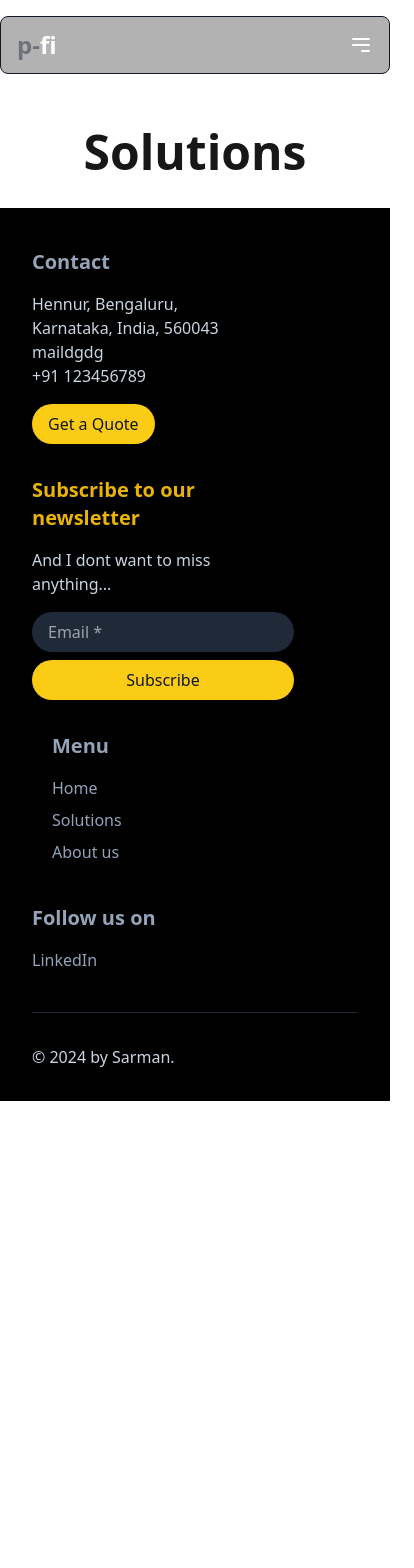
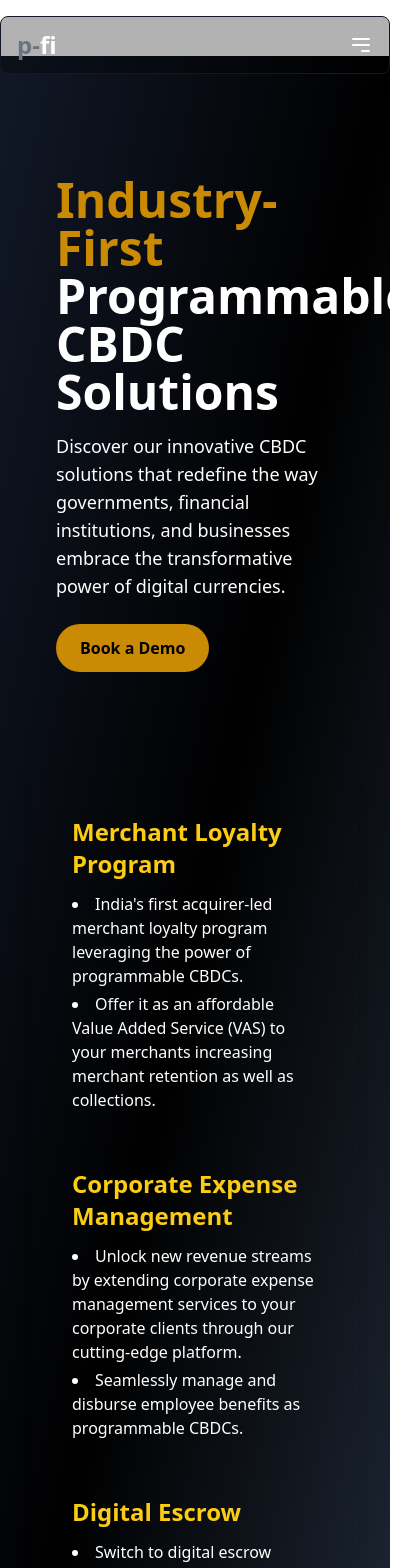
Before and after one commit to pfi-cbdc/pfi_frontend, a Next.js app: page /solutions in a window 390 px wide. Shown: the top 1568 px of the page, 414 px wide, since content can reach past the window. Before the commit the page ends 1101 px from the top, so only its background shows below. Built offline with nearby package versions, Linux system fonts and the light colour scheme.

Commit message:
solutions page

```diff
--- a/app/solutions/page.jsx
+++ b/app/solutions/page.jsx
@@ -1,11 +1,80 @@
+'use client'
 import React from 'react'
+import Link from 'next/link'
+import SolutionCard from '../../components/SolutionCard'
+import { motion } from 'framer-motion'
 
-function page() {
+function Page() {
+  const slideUpVariant = {
+    hidden: { opacity: 0, y: 50 },
+    visible: { opacity: 1, y: 0 }
+  }
+
   return (
-    <div className='mt-24 p-8'>
-      <h1 className='text-5xl font-bold text-center'>Solutions</h1>
+    <div className='min-h-screen bg-gradient-to-br from-gray-900 via-black to-gray-800 text-white p-8 pt-24 mt-14 items-center'>
+      <div className='max-w-6xl mx-auto p-6 md:flex-row items-center justify-between gap-8'>
+        <motion.div
+          className='md:w-1/2'
+          initial="hidden"
+          animate="visible"
+          variants={slideUpVariant}
+          transition={{ duration: 1.5, ease: "easeInOut" }}
+        >
+          <motion.h1
+            className='text-5xl md:text-6xl font-bold mb-4'
+            variants={slideUpVariant}
+            transition={{ duration: 1.5, ease: "easeInOut", delay: 0.2 }}
+          >
+            <motion.span
+              className='text-yellow-600'
+              variants={slideUpVariant}
+              transition={{ duration: 1.5, ease: "easeInOut", delay: 0.4 }}
+            >
+              Industry-First
+            </motion.span><br />
+            <motion.span
+              variants={slideUpVariant}
+              transition={{ duration: 1.5, ease: "easeInOut", delay: 0.6 }}
+            >
+              Programmable CBDC
+            </motion.span><br />
+            <motion.span
+              variants={slideUpVariant}
+              transition={{ duration: 1.5, ease: "easeInOut", delay: 0.8 }}
+            >
+              Solutions
+            </motion.span>
+          </motion.h1>
+          <motion.p
+            className='mb-6 text-lg'
+            variants={slideUpVariant}
+            transition={{ duration: 1.5, ease: "easeInOut", delay: 1 }}
+          >
+            Discover our innovative CBDC solutions that redefine the way
+            governments, financial institutions, and businesses embrace the
+            transformative power of digital currencies.
+          </motion.p>
+          <motion.div
+            variants={slideUpVariant}
+            transition={{ duration: 1.5, ease: "easeInOut", delay: 1.2 }}
+          >
+            <Link href="/contact">
+              <button className='bg-yellow-600 text-black px-6 py-3 rounded-full font-semibold hover:bg-yellow-700 transition-colors'>
+                Book a Demo
+              </button>
+            </Link>
+          </motion.div>
+        </motion.div>
+        <div className='md:w-1/2'>
+        </div>
+      </div>
+
+      <div className='mt-20'>
+        <SolutionCard />
+      </div>
+
     </div>
   )
 }
 
-export default page
+export default Page
--- a/components/HeroSection.jsx
+++ b/components/HeroSection.jsx
@@ -1,11 +1,12 @@
 'use client'
-import React, { useRef } from 'react'
+import React, { useRef, useEffect } from 'react'
 import { Button } from "./ui/moving-border";
 import KeyFeatures from './KeyFeatures';
 import { BackgroundLines } from './ui/background-lines';
 import { HoverBorderGradient } from './ui/hover-border-gradient';
 import Accordion from './Accordion';
 import Link from 'next/link';
+import { motion } from 'framer-motion';
 
 function HeroSection() {
   const keyFeaturesRef = useRef(null);
@@ -14,17 +15,45 @@ function HeroSection() {
     keyFeaturesRef.current?.scrollIntoView({ behavior: 'smooth' });
   };
 
+  const fadeInUp = {
+    hidden: { opacity: 0, y: 20 },
+    visible: { opacity: 1, y: 0 }
+  };
+
+  const slideInFromLeft = {
+    hidden: { opacity: 0, x: -100 },
+    visible: { opacity: 1, x: 0 }
+  };
+
   return (
     <div className="container mx-auto px-4 sm:px-6 lg:px-8">
-      <div className="py-8 sm:py-16 md:py-24">
+      <motion.div
+        className="py-8 sm:py-16 md:py-24"
+        initial="hidden"
+        animate="visible"
+        variants={slideInFromLeft}
+        transition={{ duration: 0.6 }}
+      >
         <div className="max-w-3xl mx-auto text-center">
-          <h1 className="text-3xl pb-2 sm:text-4xl md:text-6xl lg:text-6xl font-bold mb-4 sm:mb-6 bg-gradient-to-r from-white to-gray-300 text-transparent bg-clip-text">
+          <motion.h1
+            className="text-3xl pb-2 sm:text-4xl md:text-6xl lg:text-6xl font-bold mb-4 sm:mb-6 bg-gradient-to-r from-white to-gray-300 text-transparent bg-clip-text"
+            variants={slideInFromLeft}
+            transition={{ delay: 0.2 }}
+          >
             Transforming the<br className="hidden sm:inline" />digital lending...
-          </h1>
-          <p className="text-lg sm:text-xl md:text-2xl mb-8 sm:mb-8 text-yellow-600">
+          </motion.h1>
+          <motion.p
+            className="text-lg sm:text-xl md:text-2xl mb-8 sm:mb-8 text-yellow-600"
+            variants={slideInFromLeft}
+            transition={{ delay: 0.4 }}
+          >
             Built on DLT and Smart Contracts
-          </p>
-          <div className="mb-8 sm:mb-12 flex justify-center">
+          </motion.p>
+          <motion.div
+            className="mb-8 sm:mb-12 flex justify-center"
+            variants={slideInFromLeft}
+            transition={{ delay: 0.6 }}
+          >
             <HoverBorderGradient
               containerClassName="rounded-full"
               as="button"
@@ -33,29 +62,59 @@ function HeroSection() {
             >
               Read more
             </HoverBorderGradient>
-          </div>
+          </motion.div>
         </div>
-      </div>
+      </motion.div>
 
-      <div ref={keyFeaturesRef} className="py-1 sm:py-8 md:py-4">
+      <motion.div
+        ref={keyFeaturesRef}
+        className="py-1 sm:py-8 md:py-4"
+        initial="hidden"
+        whileInView="visible"
+        variants={slideInFromLeft}
+        transition={{ duration: 0.8 }}
+        viewport={{ once: true }}
+      >
         <KeyFeatures/>
-      </div>
+      </motion.div>
 
-      <div className="py-8 sm:py-16 md:py-16 bg-zinc-950">
-        <h2 className="text-3xl pl-24 sm:text-4xl md:text-5xl font-bold mb-8 bg-gradient-to-r from-yellow-400 to-yellow-600 text-transparent bg-clip-text">About us</h2>
+      <motion.div
+        className="py-8 sm:py-16 md:py-16 bg-zinc-950"
+        initial="hidden"
+        whileInView="visible"
+        variants={slideInFromLeft}
+        transition={{ duration: 0.8 }}
+        viewport={{ once: true }}
+      >
+        <motion.h2
+          className="text-3xl pl-24 sm:text-4xl md:text-5xl font-bold mb-8 bg-gradient-to-r from-yellow-400 to-yellow-600 text-transparent bg-clip-text"
+          variants={slideInFromLeft}
+        >
+          About us
+        </motion.h2>
         <Accordion/>
-      </div>
+      </motion.div>
 
-      <div className="py-12 sm:py-16 md:py-24 text-center">
-        <h3 className="text-xl sm:text-2xl md:text-3xl font-semibold mb-6 sm:mb-8 bg-gradient-to-r from-white to-gray-300 text-transparent bg-clip-text">
+      <motion.div
+        className="py-12 sm:py-16 md:py-24 text-center"
+        initial="hidden"
+        whileInView="visible"
+        variants={slideInFromLeft}
+        transition={{ duration: 0.8 }}
+        viewport={{ once: true }}
+      >
+        <motion.h3
+          className="text-xl sm:text-2xl md:text-3xl font-semibold mb-6 sm:mb-8 bg-gradient-to-r from-white to-gray-300 text-transparent bg-clip-text"
+          variants={slideInFromLeft}
+        >
           If you&apos;d like more information about our features, get in touch today.
-        </h3>
-        <div>
+        </motion.h3>
+        <motion.div variants={slideInFromLeft}>
           <Link href="/contact" className="inline-block px-6 sm:px-8 py-3 sm:py-4 text-base sm:text-lg font-semibold bg-zinc-900 rounded-full hover:bg-yellow-600 transition duration-300 border border-slate-500">
             <span className="bg-gradient-to-r from-white to-gray-300 text-transparent bg-clip-text">Get in touch</span>
           </Link>
-        </div>
-      </div>
+        </motion.div>
+      </motion.div>
     </div>
   )
 }
--- /dev/null
+++ b/components/SolutionCard.jsx
@@ -0,0 +1,64 @@
+import React from 'react';
+import { motion } from 'framer-motion';
+
+const SolutionCard = () => {
+  const cardVariants = {
+    hidden: { opacity: 0, y: 50 },
+    visible: { opacity: 1, y: 0 }
+  };
+
+  const sectionVariants = {
+    hidden: { opacity: 0, x: -50 },
+    visible: { opacity: 1, x: 0 }
+  };
+
+  return (
+    <motion.div
+      className="bg-transparent text-white p-10 md:pl-32 md:ml-14 rounded-lg shadow-lg"
+      initial="hidden"
+      animate="visible"
+      variants={cardVariants}
+      transition={{ duration: 1, ease: "easeInOut", delay: 1.5 }}
+    >
+      {/* Merchant Loyalty Program Section */}
+      <motion.div
+        className="mb-14"
+        variants={sectionVariants}
+        transition={{ duration: 1.2, delay: 2, ease: "easeInOut" }}
+      >
+        <h2 className="text-2xl font-bold mb-3 text-yellow-400">Merchant Loyalty Program</h2>
+        <ul className="list-disc list-inside space-y-1 text-base">
+          <li>India&apos;s first acquirer-led merchant loyalty program leveraging the power of programmable CBDCs.</li>
+          <li>Offer it as an affordable Value Added Service (VAS) to your merchants increasing merchant retention as well as collections.</li>
+        </ul>
+      </motion.div>
+
+      {/* Corporate Expense Management Section */}
+      <motion.div
+        className="mb-14"
+        variants={sectionVariants}
+        transition={{ duration: 1.2, delay: 2.5, ease: "easeInOut" }}
+      >
+        <h2 className="text-2xl font-bold mb-3 text-yellow-400">Corporate Expense Management</h2>
+        <ul className="list-disc list-inside space-y-1 text-base">
+          <li>Unlock new revenue streams by extending corporate expense management services to your corporate clients through our cutting-edge platform.</li>
+          <li>Seamlessly manage and disburse employee benefits as programmable CBDCs.</li>
+        </ul>
+      </motion.div>
+
+      {/* Digital Escrow Section */}
+      <motion.div
+        variants={sectionVariants}
+        transition={{ duration: 1.2, delay: 3, ease: "easeInOut" }}
+      >
+        <h2 className="text-2xl font-bold mb-3 text-yellow-400">Digital Escrow</h2>
+        <ul className="list-disc list-inside space-y-1 text-base">
+          <li>Switch to digital escrow powered by smart contracts. Our digital solution is efficient, transparent, and provides real-time settlements.</li>
+          <li>Funds in the form of CBDCs are locked in smart contracts and are automatically released based on conditions defined.</li>
+        </ul>
+      </motion.div>
+    </motion.div>
+  );
+};
+
+export default SolutionCard;
```
